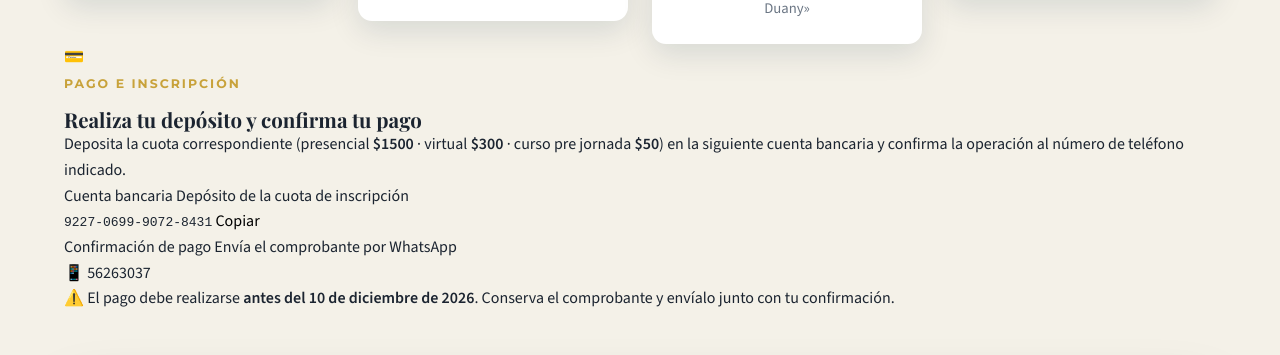
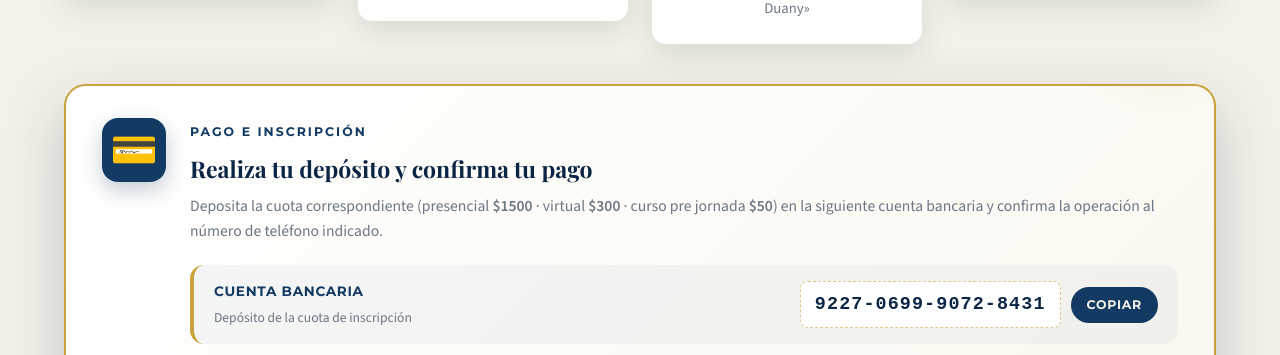
Before and after one commit to LDaniel91/jchme, a plain HTML site: page index.html in a window 1280 px wide. Shown: the part 2387-2742 px from the top of the page. Drawn offline with nearby package versions, Linux system fonts and the light colour scheme.

Commit message:
Actualizar styles.css

```diff
--- a/css/styles.css
+++ b/css/styles.css
@@ -282,6 +282,142 @@ h3{ font-size: clamp(1.15rem, 1.6vw, 1.35rem); }
 .tl-card:hover{ transform: translateY(-6px); box-shadow: var(--shadow-lg); }
 .tl-date{ display:block; font-family: var(--font-s); font-weight:700; font-size:.78rem; letter-spacing:.08em; color: var(--gold); text-transform: uppercase; margin-bottom: 8px; }
 .tl-card p{ font-size: .92rem; color: var(--muted); margin-top: 6px; }
+
+/* ─── Tarjeta de pago ─── */
+.payment-card{
+  margin-top: 40px;
+  display: grid;
+  grid-template-columns: auto 1fr;
+  gap: 24px;
+  padding: 32px 36px;
+  border-radius: var(--radius-lg);
+  background: linear-gradient(135deg, #FFFFFF 0%, #FAF7EE 100%);
+  border: 2px solid var(--gold);
+  box-shadow: var(--shadow-lg);
+  position: relative;
+  overflow: hidden;
+}
+.payment-card::before{
+  content:'';
+  position:absolute; top:-40%; right:-5%;
+  width: 220px; height: 220px;
+  background: radial-gradient(circle, rgba(200,162,58,.15) 0%, transparent 70%);
+  border-radius: 50%;
+  pointer-events: none;
+}
+.pay-icon{
+  font-size: 2.4rem;
+  width: 64px; height: 64px;
+  display: flex; align-items: center; justify-content: center;
+  background: var(--navy);
+  border-radius: 16px;
+  box-shadow: 0 8px 20px rgba(18,58,99,.25);
+  flex-shrink: 0;
+}
+.pay-content{ position: relative; z-index: 1; }
+.pay-content .eyebrow{ color: var(--navy); }
+.pay-content h3{
+  color: var(--navy-2);
+  margin-bottom: 10px;
+  font-size: clamp(1.2rem, 1.8vw, 1.5rem);
+}
+.pay-content > p{
+  color: var(--muted);
+  margin-bottom: 22px;
+  font-size: .98rem;
+}
+
+.pay-rows{ display: flex; flex-direction: column; gap: 14px; }
+.pay-row{
+  display: grid;
+  grid-template-columns: 1fr auto;
+  gap: 16px;
+  align-items: center;
+  padding: 16px 20px;
+  background: rgba(18,58,99,.04);
+  border-radius: var(--radius);
+  border-left: 4px solid var(--gold);
+}
+.pay-label{ display: flex; flex-direction: column; }
+.pay-row-title{
+  font-family: var(--font-s);
+  font-weight: 700;
+  font-size: .85rem;
+  letter-spacing: .05em;
+  text-transform: uppercase;
+  color: var(--navy);
+  margin-bottom: 4px;
+}
+.pay-row-sub{ font-size: .85rem; color: var(--muted); }
+
+.pay-value{
+  display: flex;
+  align-items: center;
+  gap: 10px;
+  flex-wrap: wrap;
+}
+.pay-account{
+  font-family: 'Courier New', ui-monospace, monospace;
+  font-weight: 700;
+  font-size: 1.15rem;
+  letter-spacing: .06em;
+  color: var(--navy-2);
+  background: var(--white);
+  padding: 8px 14px;
+  border-radius: 8px;
+  border: 1px dashed rgba(200,162,58,.6);
+}
+.copy-btn{
+  font-family: var(--font-s);
+  font-weight: 700;
+  font-size: .78rem;
+  letter-spacing: .06em;
+  text-transform: uppercase;
+  padding: 8px 16px;
+  border-radius: 40px;
+  background: var(--navy);
+  color: var(--ivory);
+  transition: background .25s ease, transform .25s ease;
+}
+.copy-btn:hover{
+  background: var(--gold);
+  color: var(--navy-2);
+  transform: translateY(-2px);
+}
+.copy-btn.copied{
+  background: #2E7D32;
+  color: #fff;
+}
+
+.pay-phone{
+  display: inline-flex;
+  align-items: center;
+  gap: 8px;
+  font-family: var(--font-s);
+  font-weight: 700;
+  font-size: 1.05rem;
+  color: var(--navy);
+  padding: 8px 16px;
+  background: var(--white);
+  border-radius: 40px;
+  border: 1px solid rgba(18,58,99,.2);
+  transition: background .25s ease, border-color .25s ease, transform .25s ease;
+}
+.pay-phone:hover{
+  background: #E7F5EA;
+  border-color: #2E7D32;
+  transform: translateY(-2px);
+}
+
+.pay-note{
+  margin-top: 20px;
+  padding: 12px 16px;
+  background: rgba(200,162,58,.1);
+  border-radius: 10px;
+  font-size: .88rem;
+  color: #7A5C0E;
+  line-height: 1.5;
+}
 
 /* ─── Cuenta regresiva al inicio de la Jornada ─── */
 .journey-countdown{
@@ -581,6 +717,19 @@ h3{ font-size: clamp(1.15rem, 1.6vw, 1.35rem); }
   .cd-item-light .cd-num{ font-size: 1.3rem; }
   .footer-brand div{ text-align:center; }
   .central-band{ padding: 22px 20px; }
+
+  /* Tarjeta de pago en móvil */
+  .payment-card{
+    grid-template-columns: 1fr;
+    padding: 24px 20px;
+  }
+  .pay-icon{ font-size: 2rem; width: 54px; height: 54px; }
+  .pay-row{
+    grid-template-columns: 1fr;
+    gap: 10px;
+    padding: 14px 16px;
+  }
+  .pay-account{ font-size: 1rem; }
 }
 
 @media (max-width: 480px){
```
